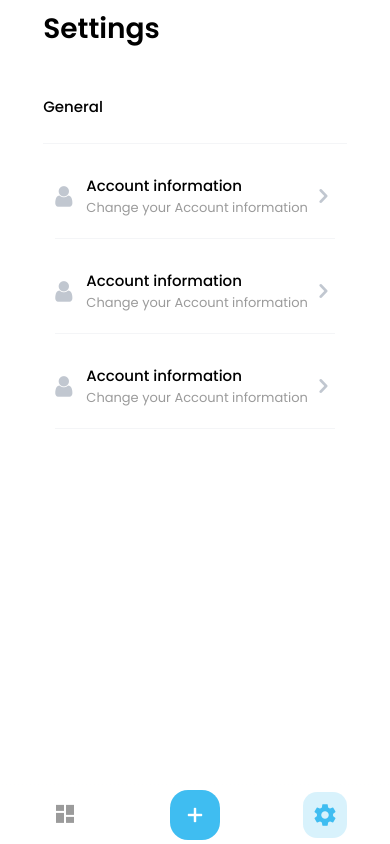
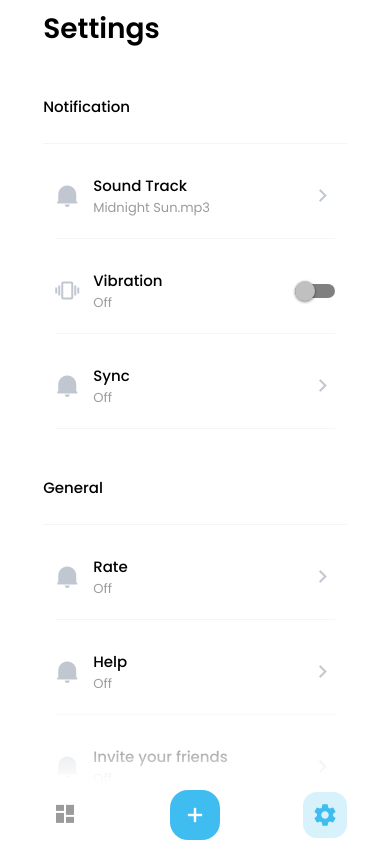
Before and after one commit to Osval-1/remynd, a React Native app: screen /Settings in a window 390 px wide. Built offline with nearby package versions, Linux system fonts and the light colour scheme.

Commit message:
add custom icon and text to tile component

```diff
--- a/src/components/NotificationTime/styles.ts
+++ b/src/components/NotificationTime/styles.ts
@@ -1,6 +1,4 @@
 import { StyleSheet } from "react-native";
-import { screenHeight } from "@/styles/metrics";
-import { typography } from "@/styles/typography";
 
 export const styles = StyleSheet.create({
   notificationTimeContainer: {
--- a/src/components/Tile/index.tsx
+++ b/src/components/Tile/index.tsx
@@ -1,29 +1,40 @@
-import { Text, View, TouchableOpacity, Pressable } from "react-native";
-import React from "react";
+import { Text, View, TouchableOpacity, Pressable, Switch } from "react-native";
+import React, { useState } from "react";
 import { FontAwesome, Entypo } from "@expo/vector-icons";
-import { reminderModel } from "src/types/remainder";
 import { globalStyles } from "@/styles/global";
 import { styles } from "./styles";
 import { typography } from "@/styles/typography";
+import { Icon } from "@/utils/custom_icons";
 
-type tileProps = {
+type TileProps = {
   tileName: string;
   subText: string;
-  toogle: boolean;
+  toogle?: boolean;
+  icon: string;
 };
-const Tile = () => {
+const Tile = ({ tileName, subText, toogle, icon }: TileProps) => {
+  const [isEnabled, setIsEnabled] = useState(false);
   return (
     <Pressable style={styles.tile}>
       <View style={styles.tileRightContainer}>
-        <FontAwesome name="user" size={24} color="#C1C7D0" />
+        <Icon name={icon} size={24} color={"#C1C7D0"} />
         <View>
-          <Text style={styles.tileHeader}>Account information</Text>
-          <Text style={typography.subText}>
-            Change your Account information
-          </Text>
+          <Text style={styles.tileHeader}>{tileName}</Text>
+          <Text style={typography.subText}>{subText}</Text>
         </View>
       </View>
-      <Entypo name="chevron-right" size={24} color="#C1C7D0" />
+      {toogle ? (
+        <Switch
+          trackColor={{ false: "grey", true: "#0A6375" }}
+          thumbColor={isEnabled ? "silver" : "silver"}
+          ios_backgroundColor="#3e3e3e"
+          // onValueChange={toggleSwitch}
+          onValueChange={setIsEnabled}
+          value={isEnabled}
+        />
+      ) : (
+        <Icon name={"arrow-right-s-line-2"} size={24} color={"#C1C7D0"} />
+      )}
     </Pressable>
   );
 };
--- a/src/screens/AddReminder/index.tsx
+++ b/src/screens/AddReminder/index.tsx
@@ -25,10 +25,13 @@ import Button from "@/components/Button/Button";
 
 type Props = NativeStackScreenProps<RootStackParamList, "AddReminder">;
 
-const AddReminder = ({ route, navigation }: Props) => {
+const AddReminder = ({ navigation }: Props) => {
+  const handleBackButtonPress = () => {
+    navigation.goBack();
+  };
   return (
     <SafeAreaView style={globalStyles.container}>
-      <Pressable style={styles.returnButton}>
+      <Pressable style={styles.returnButton} onPress={handleBackButtonPress}>
         <AntDesign name="arrowleft" size={24} color="#9B9B9B" />
       </Pressable>
       <Text style={typography.h1}>Add Reminder</Text>
--- a/src/screens/Settings/index.tsx
+++ b/src/screens/Settings/index.tsx
@@ -12,14 +12,41 @@ import Tile from "@/components/Tile";
 const Settings = () => {
   return (
     <SafeAreaView>
-      <ScrollView contentContainerStyle={globalStyles.container}>
+      <ScrollView
+        contentContainerStyle={styles.container}
+        overScrollMode="never">
         <Text style={styles.header}>Settings</Text>
+        <View style={{ marginTop: 40, gap: 17 }}>
+          <Text style={typography.taskHeader}>Notification</Text>
+          <View style={styles.underline}></View>
+          <Tile
+            tileName="Sound Track"
+            icon="notification-2-fill-1-2"
+            subText="Midnight Sun.mp3"
+          />
+          <Tile
+            tileName="Vibration"
+            icon="vibration_24dp_5F6368_FILL0_wght400_GRAD0_opsz24"
+            subText="Off"
+            toogle={true}
+          />
+          <Tile tileName="Sync" icon="notification-2-fill-1-2" subText="Off" />
+        </View>
         <View style={{ marginTop: 40, gap: 17 }}>
           <Text style={typography.taskHeader}>General</Text>
           <View style={styles.underline}></View>
-          <Tile />
-          <Tile />
-          <Tile />
+          <Tile tileName="Rate" icon="notification-2-fill-1-2" subText="Off" />
+          <Tile tileName="Help" icon="notification-2-fill-1-2" subText="Off" />
+          <Tile
+            tileName="Invite your friends"
+            icon="notification-2-fill-1-2"
+            subText="Off"
+          />
+          <Tile
+            tileName="Feedback"
+            icon="notification-2-fill-1-2"
+            subText="Off"
+          />
         </View>
       </ScrollView>
     </SafeAreaView>
--- a/src/screens/Settings/styles.ts
+++ b/src/screens/Settings/styles.ts
@@ -4,6 +4,7 @@ import { screenWidth, screenHeight } from "@/styles/metrics";
 import { globalStyles } from "@/styles/global";
 
 export const styles = StyleSheet.create({
+  container: { ...globalStyles.container, paddingBottom: 20 },
   header: {
     ...typography.h1,
     marginTop: 10,
```
